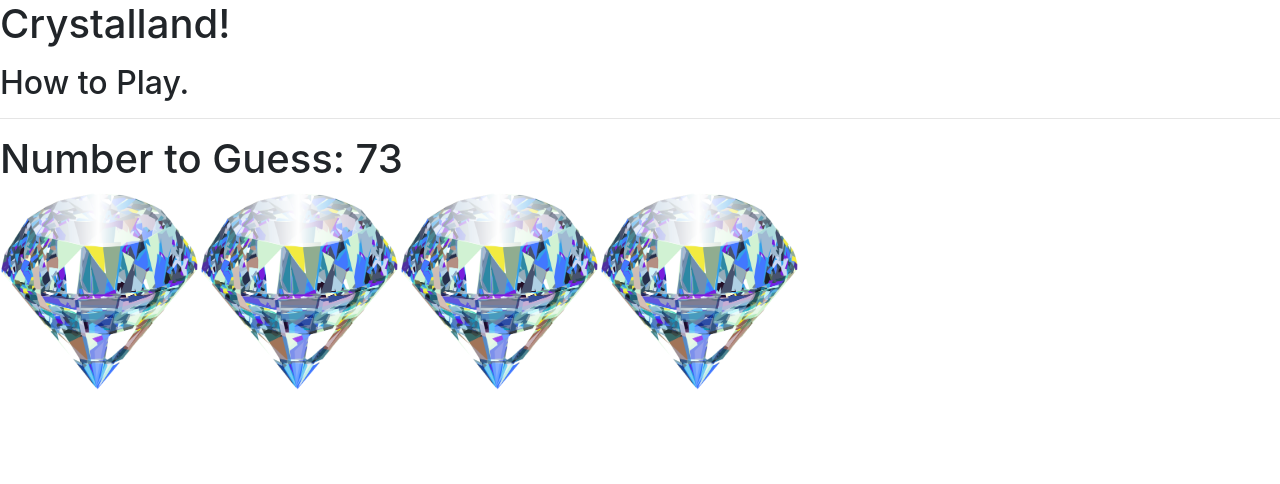
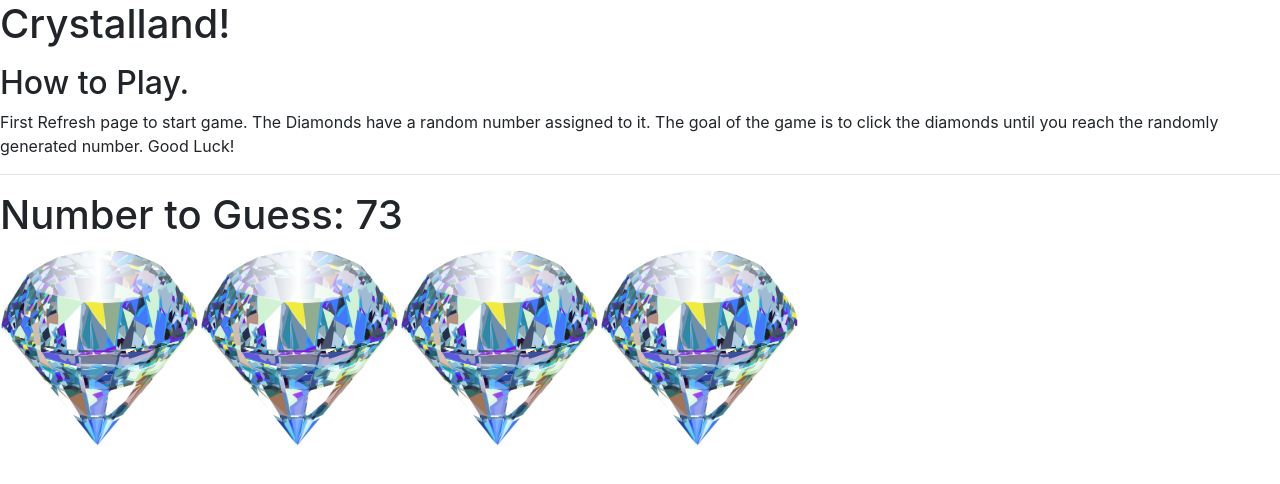
Before and after one commit to Aurorapwilson/unit-4-game, a plain HTML site: page index.html in a window 1280 px wide. Drawn offline with nearby package versions, Linux system fonts and the light colour scheme.

Commit message:
FinallyFInal

```diff
--- a/index.html
+++ b/index.html
@@ -14,6 +14,7 @@
         <h1>Crystalland!</h1>
         <p>
             <h2>How to Play.</h2>
+            <p>First Refresh page to start game. The Diamonds have a random number assigned to it. The goal of the game is to click the diamonds until you reach the randomly generated number. Good Luck!</p>
             <hr>
 
         </p>
```
Also changed, not shown: 1 other file.
